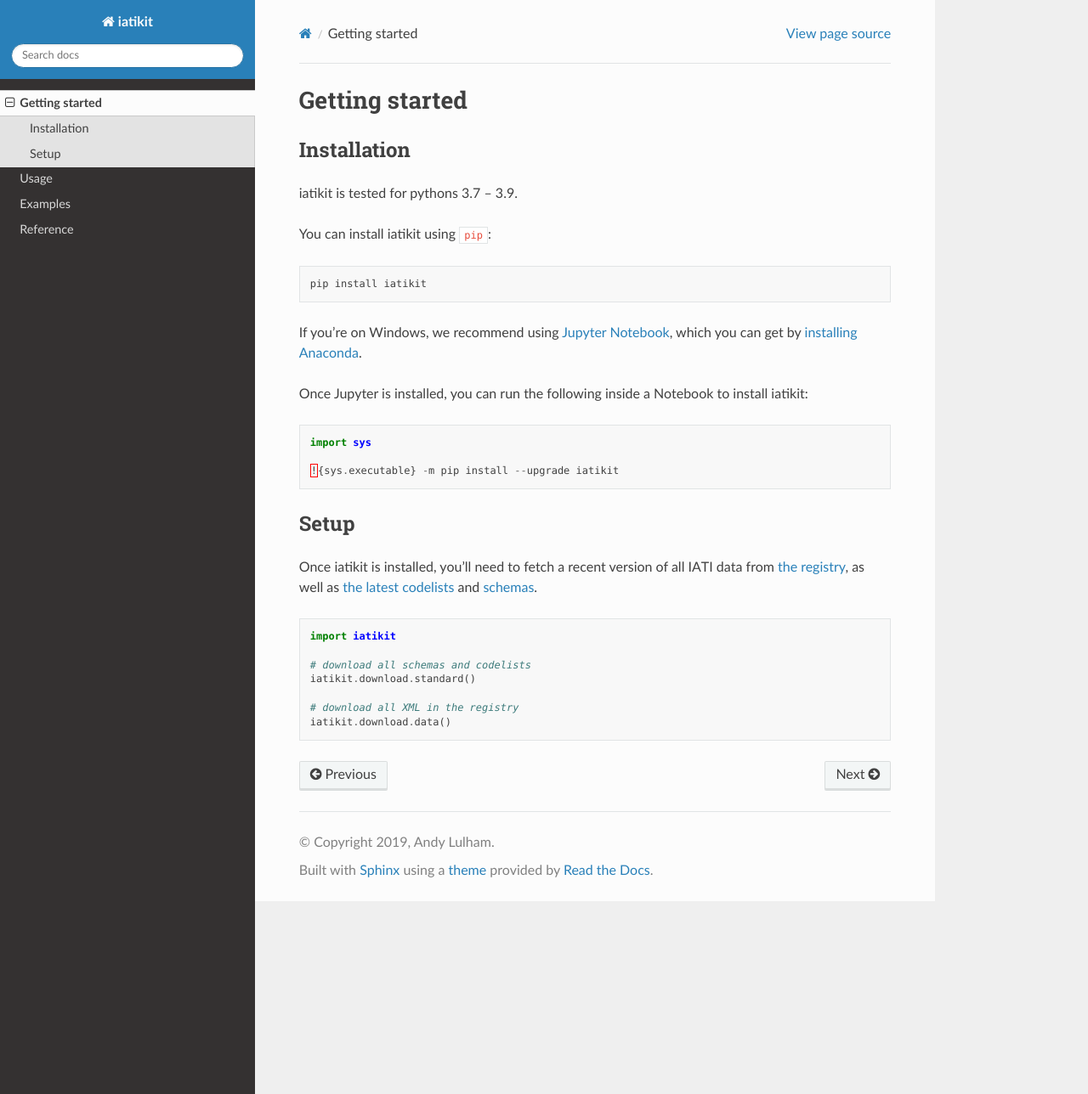
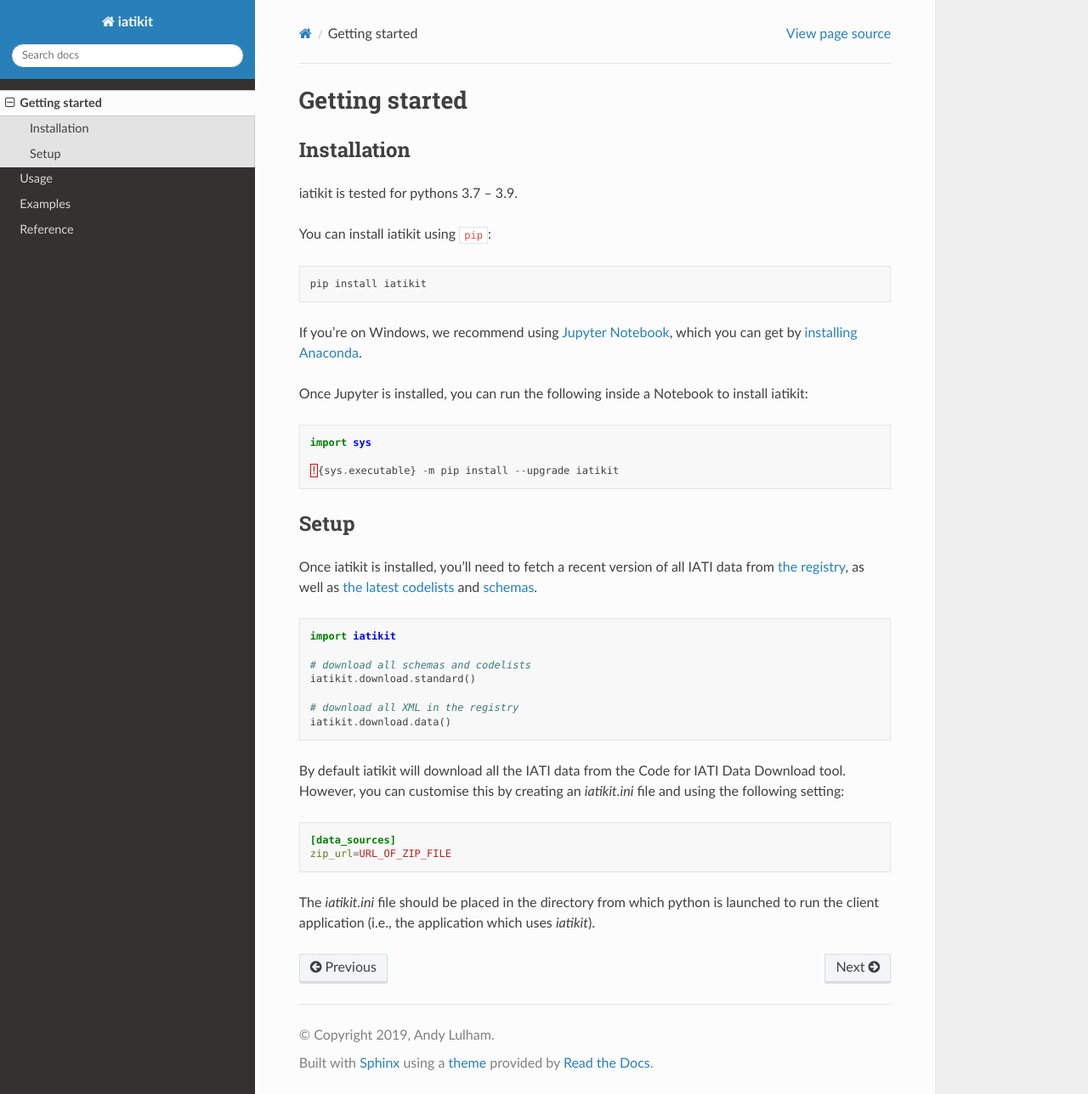
Before and after one commit to codeforIATI/iatikit, a Sphinx documentation site: the page built from docs/getting-started.rst, in a window 1280 px wide and 1288 px high. Shown: the whole window at 85% size. Built offline with Sphinx 7.4.7 and the Read the Docs theme 3.1.0, drawn with Linux system fonts in a browser that asks for light colours.

Commit message:
doc: how to customise the source of XML

```diff
--- a/docs/getting-started.rst
+++ b/docs/getting-started.rst
@@ -37,3 +37,12 @@ from `the registry <https://iatiregistry.org/>`__, as well as `the latest codeli
 
     # download all XML in the registry
     iatikit.download.data()
+
+By default iatikit will download all the IATI data from the Code for IATI Data Download tool. However, you can customise this by creating an `iatikit.ini` file and using the following setting:
+
+.. code:: ini
+
+    [data_sources]
+    zip_url=URL_OF_ZIP_FILE
+
+The `iatikit.ini` file should be placed in the directory from which python is launched to run the client application (i.e., the application which uses `iatikit`).
```
Also changed, not shown: CHANGELOG.md (+3 -0 lines).
